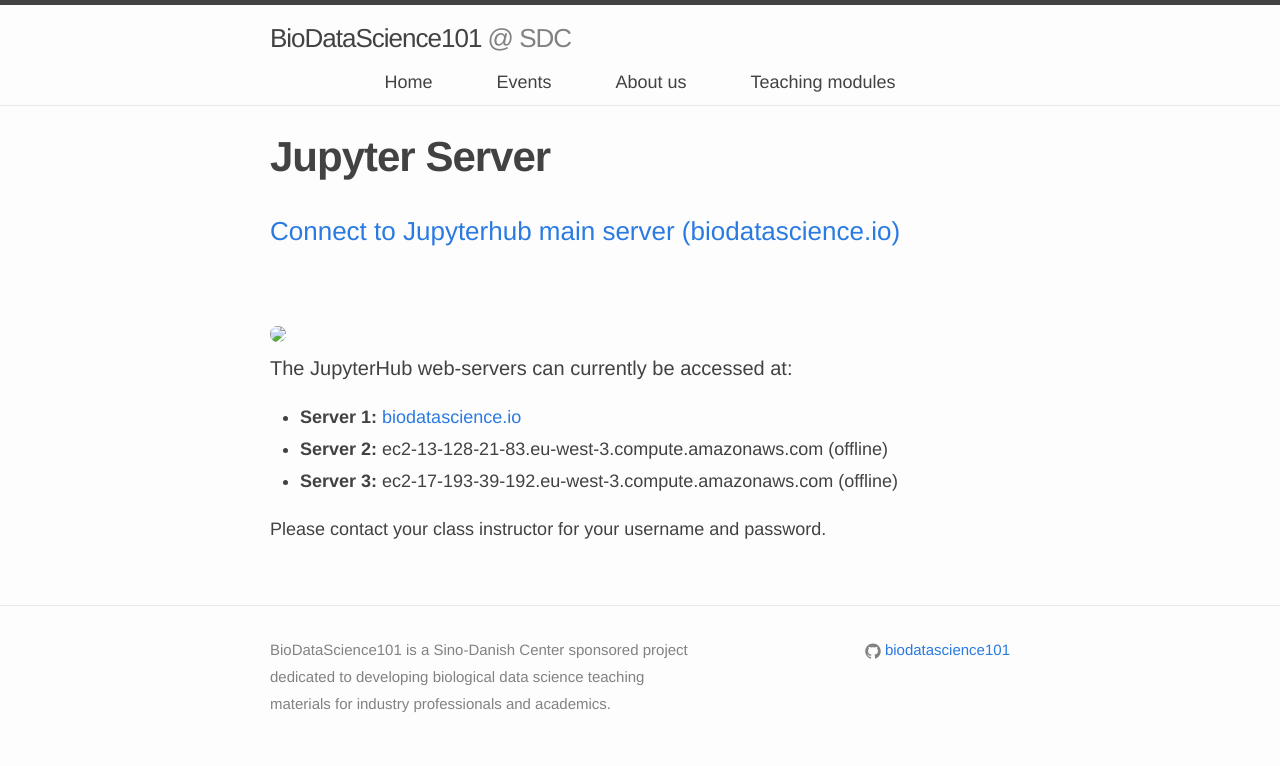
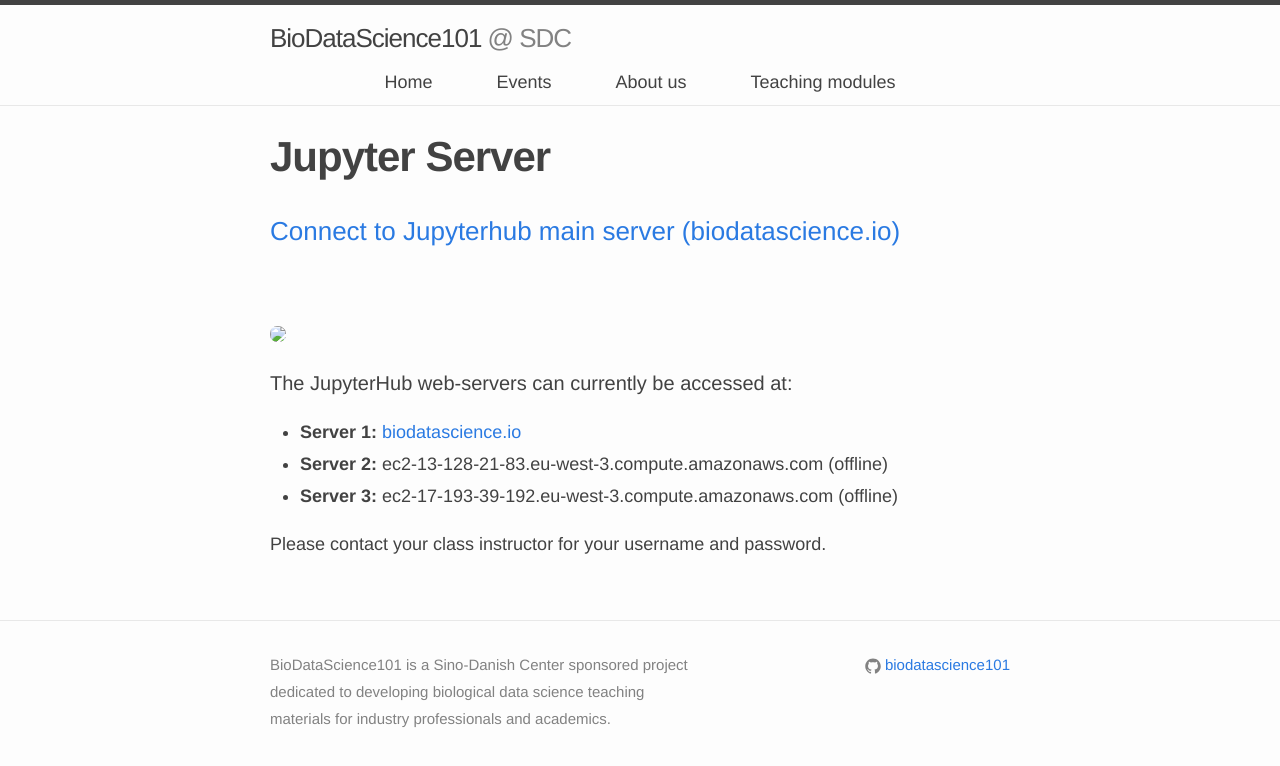
Before and after one commit to biodatascience101/BioDataScience101.github.io, a Jekyll site: the page built from _pages/server/index.md, in a window 1280 px wide. Shown: the top 766 px of the page. Built offline with Jekyll 4.4.1, drawn with Linux system fonts in a browser that asks for light colours; nearby versions of some CDN libraries.

Commit message:
Update index.md

```diff
--- a/_pages/server/index.md
+++ b/_pages/server/index.md
@@ -9,7 +9,7 @@
 <h3> <a href="https://www.biodatascience.io">Connect to Jupyterhub main server (biodatascience.io)</a> </h3>
 <br>
 
-<div><a   href="https://www.biodatascience.io"> <img class="float-center" width="20%"  src="{{ 'JH.png' | prepend: site.images_dir | prepend: site.baseurl }}"  /></a></div>
+<p><a   href="https://www.biodatascience.io"> <img class="float-center" width="20%"  src="{{ 'JH.png' | prepend: site.images_dir | prepend: site.baseurl }}"  /></a></p>
 
 
 
```
